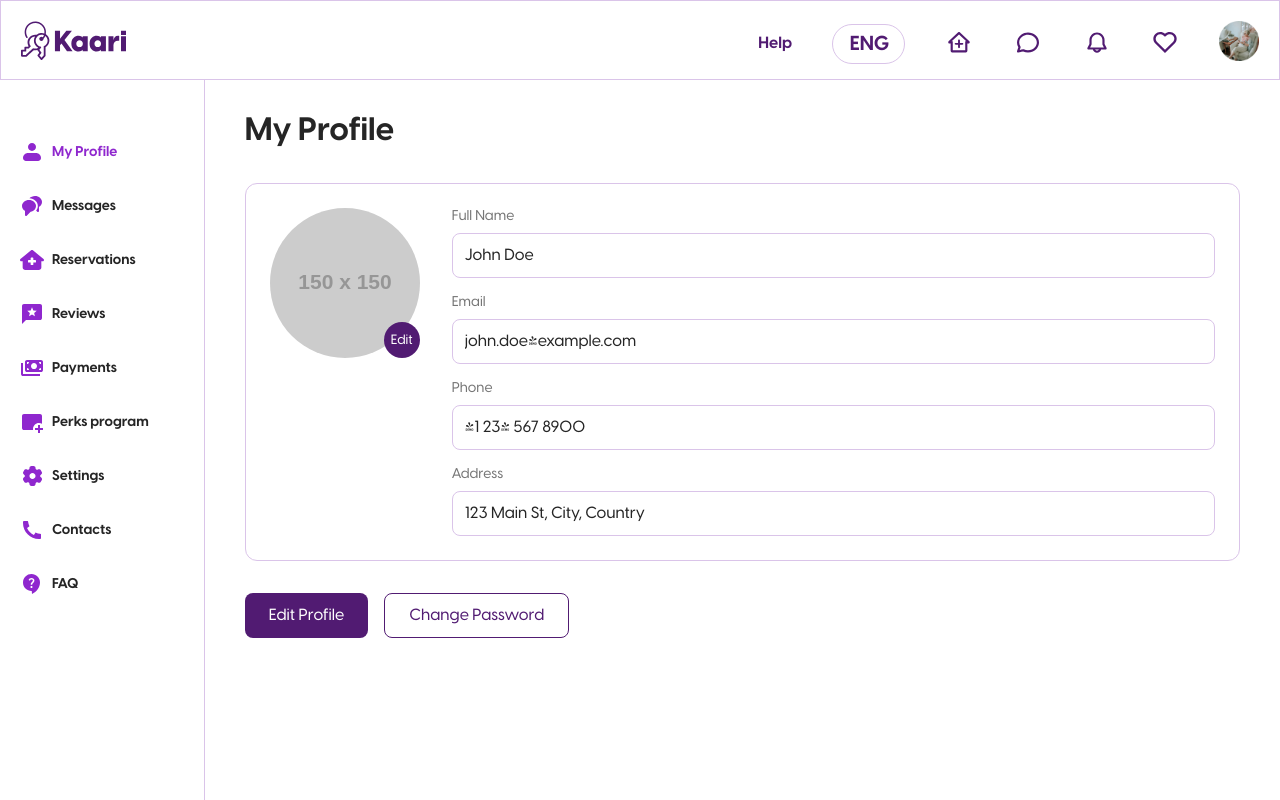
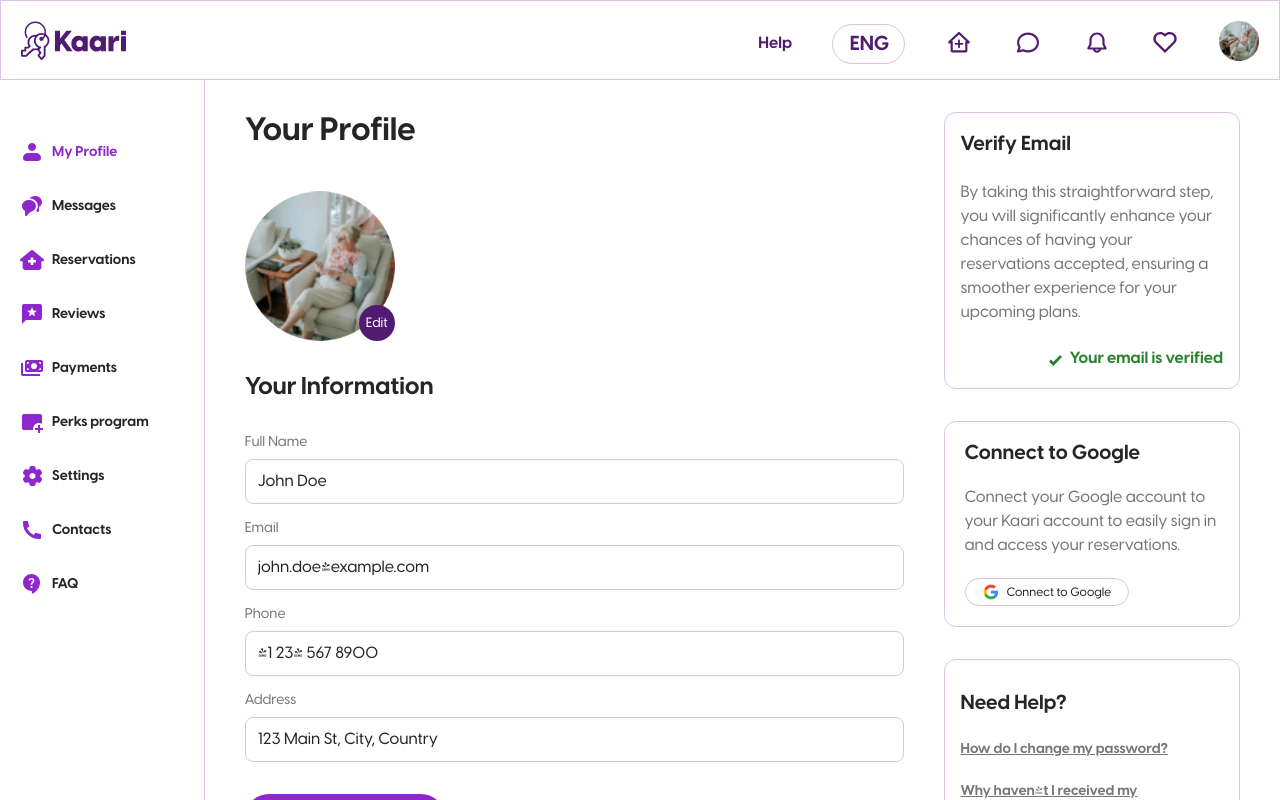
Before and after one commit to chamsedd0/kaari-monorepo, a React (Vite) app in the folder kaari-web/: page / in a window 1280 px wide. Shown: the top 800 px of the page. Built offline with nearby package versions, Linux system fonts and the light colour scheme.

Commit message:
fix some stuff in the profile page

```diff
--- a/kaari-web/src/components/skeletons/buttons/border_purple_MB48.tsx
+++ b/kaari-web/src/components/skeletons/buttons/border_purple_MB48.tsx
@@ -1,3 +1,4 @@
+import { ReactElement } from "react";
 import { BpurpleMB48 } from "../../styles/buttons/Bpurple_MB48_style";
 
 
--- a/kaari-web/src/pages/dashboards/user-dashboard/profile/page.tsx
+++ b/kaari-web/src/pages/dashboards/user-dashboard/profile/page.tsx
@@ -1,16 +1,22 @@
 import React from 'react';
 import { ProfilePageStyle } from './styles';
-
+import Picture from "../../../../assets/images/ProfilePicture.png" ;
+import VerifyEmailCardComponent from '../../../../components/skeletons/cards/verify-email-card';
+import { GoogleCard } from '../../../../components/skeletons/cards/google-card';
+import NeedHelpCardComponent from '../../../../components/skeletons/cards/need-help-card';
+import { PurpleButtonMB48 } from '../../../../components/skeletons/buttons/purple_MB48';
 const ProfilePage: React.FC = () => {
     return (
         <ProfilePageStyle>
-            <h1 className="section-title">My Profile</h1>
+            <div className="left">
+                <h1 className="section-title">Your Profile</h1>
                 <div className="profile-content">
                     <div className="profile-info">
                         <div className="profile-image">
-                        <img src="https://via.placeholder.com/150" alt="Profile" />
+                            <img src={Picture} alt="Profile" />
                             <button className="edit-button">Edit</button>
                         </div>
+                        <div className="your-info-text">Your Information</div>
                         <div className="profile-details">
                             <div className="detail-group">
                                 <label>Full Name</label>
@@ -29,11 +35,32 @@ const ProfilePage: React.FC = () => {
                                 <input type="text" value="123 Main St, City, Country" readOnly />
                             </div>
                         </div>
+                        <div className="profile-actions">
+                            <PurpleButtonMB48 text="Save Data" />
                         </div>
-                <div className="profile-actions">
-                    <button className="primary-button">Edit Profile</button>
-                    <button className="secondary-button">Change Password</button>
                     </div>
+                </div>
+            </div>
+            <div className="right">
+                <VerifyEmailCardComponent />
+                <GoogleCard title="Connect to Google" description="Connect your Google account to your Kaari account to easily sign in and access your reservations." />
+                <NeedHelpCardComponent
+                    title="Need Help?"
+                    faqItems={[
+                        {
+                            question: "How do I change my password?",
+                            onClick: () => {}
+                        },
+                        {
+                            question: "Why haven't I received my verification email?",
+                            onClick: () => {}
+                        },
+                        {
+                            question: "How do I connect my Google account?",
+                            onClick: () => {}
+                        }
+                    ]}
+                />
             </div>
         </ProfilePageStyle>
     );
--- a/kaari-web/src/pages/dashboards/user-dashboard/profile/styles.tsx
+++ b/kaari-web/src/pages/dashboards/user-dashboard/profile/styles.tsx
@@ -3,11 +3,25 @@ import { Theme } from "../../../../theme/theme";
 
 export const ProfilePageStyle = styled.div`
     display: flex;
-    flex-direction: column;
     width: 100%;
-    gap: 32px;
+    gap: 40px;
 
-    .section-title {
+    .right {
+        display: flex;
+        flex-direction: column;
+        flex: 0.45;
+        gap: 32px;
+    }
+
+    .left{
+        display: flex;
+        flex-direction: column;
+        flex: 1;
+        gap: 40px;
+    }
+
+    .profile-content{
+        .section-title {
         font: ${Theme.typography.fonts.h3};
         color: ${Theme.colors.black};
     }
@@ -22,9 +36,7 @@ export const ProfilePageStyle = styled.div`
     .profile-info {
         display: flex;
         gap: 32px;
-        padding: 24px;
-        border: ${Theme.borders.primary};
-        border-radius: ${Theme.borders.radius.md};
+        flex-direction: column;
     }
 
     .profile-image {
@@ -51,6 +63,11 @@ export const ProfilePageStyle = styled.div`
             height: 36px;
             cursor: pointer;
         }
+    }
+
+    .your-info-text{
+        font: ${Theme.typography.fonts.h4B};
+        color: ${Theme.colors.black};
     }
 
     .profile-details {
@@ -84,24 +101,7 @@ export const ProfilePageStyle = styled.div`
     .profile-actions {
         display: flex;
         gap: 16px;
-
-        button {
-            padding: 12px 24px;
-            border-radius: ${Theme.borders.radius.sm};
-            font: ${Theme.typography.fonts.text16};
-            cursor: pointer;
-        }
-
-        .primary-button {
-            background: ${Theme.colors.primary};
-            color: white;
-            border: none;
-        }
-
-        .secondary-button {
-            background: white;
-            color: ${Theme.colors.primary};
-            border: 1px solid ${Theme.colors.primary};
-        }
+        max-width: 200px;
+    }
     }
 `;
```
Lines whose indentation alone changed are shown as unchanged.
